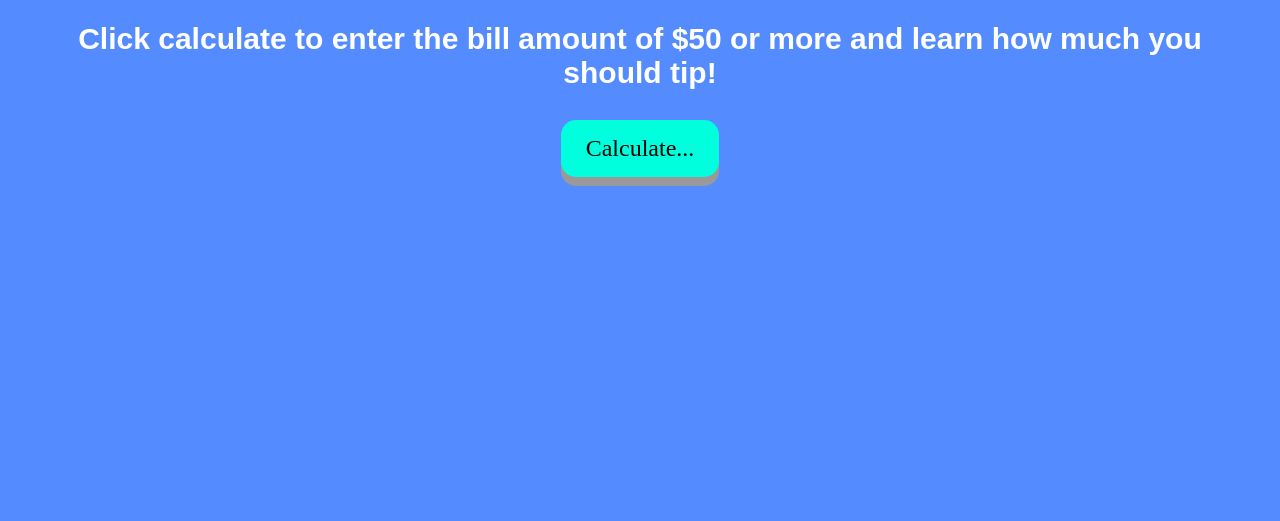
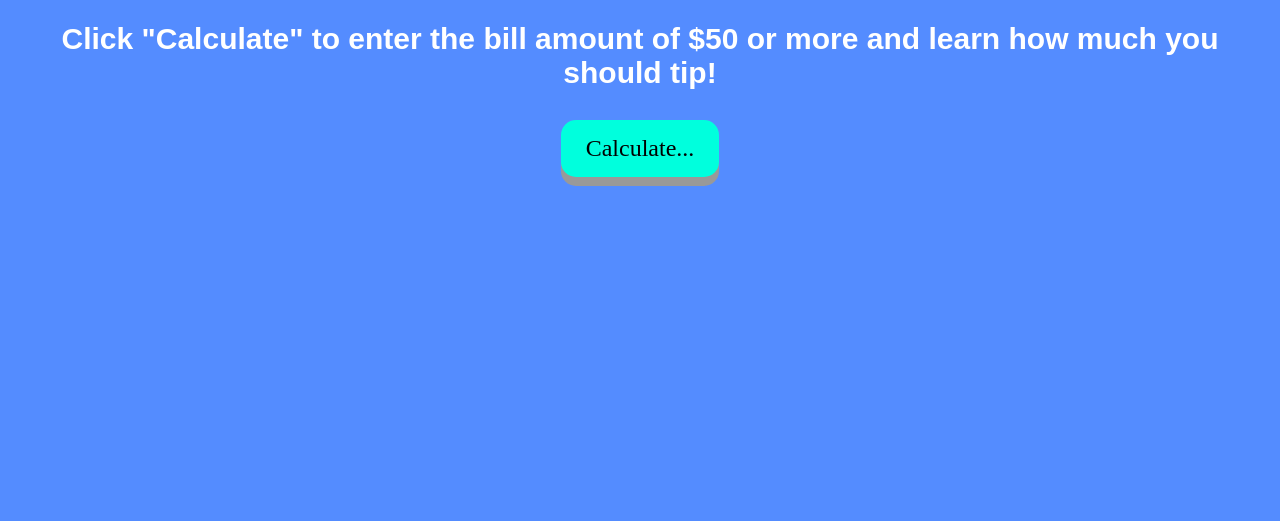
Before and after one commit to CoderOrtiz/tip_-calculator, a plain HTML site: page index.html in a window 1280 px wide. Shown: the part 355-876 px from the top of the page. Drawn offline with Linux system fonts and the light colour scheme.

Commit message:
Edited h3

```diff
--- a/index.html
+++ b/index.html
@@ -9,7 +9,7 @@
 </head>
 <body>
     <h1>Tip Calculator</h1>
-    <h3>Click calculate to enter the bill amount of $50 or more and learn how much you should tip!</h3>
+    <h3>Click "Calculate" to enter the bill amount of $50 or more and learn how much you should tip!</h3>
     <button onclick="tipCalculator()">Calculate...</button>
     <script src="./script.js"></script>
   </body>
```
